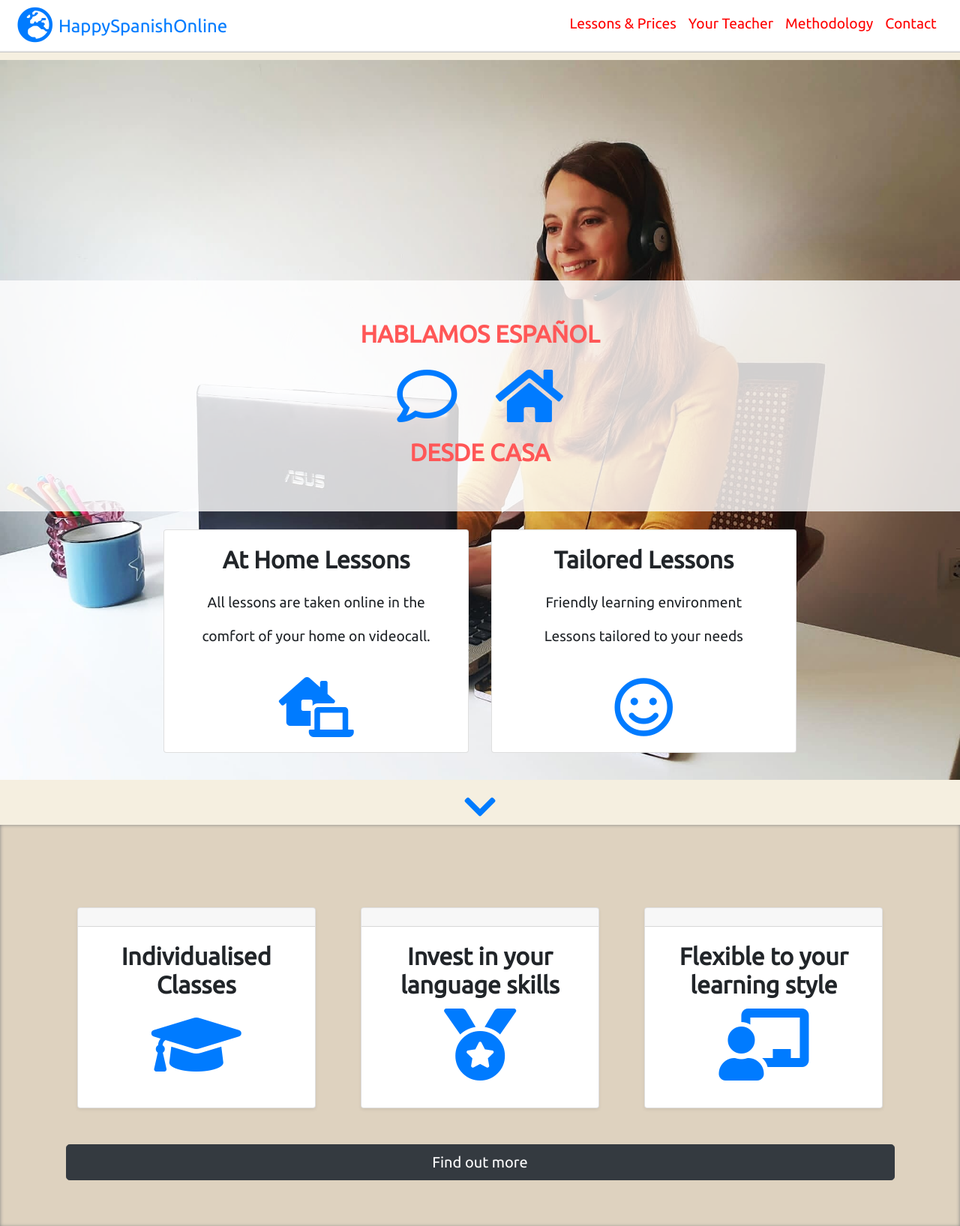
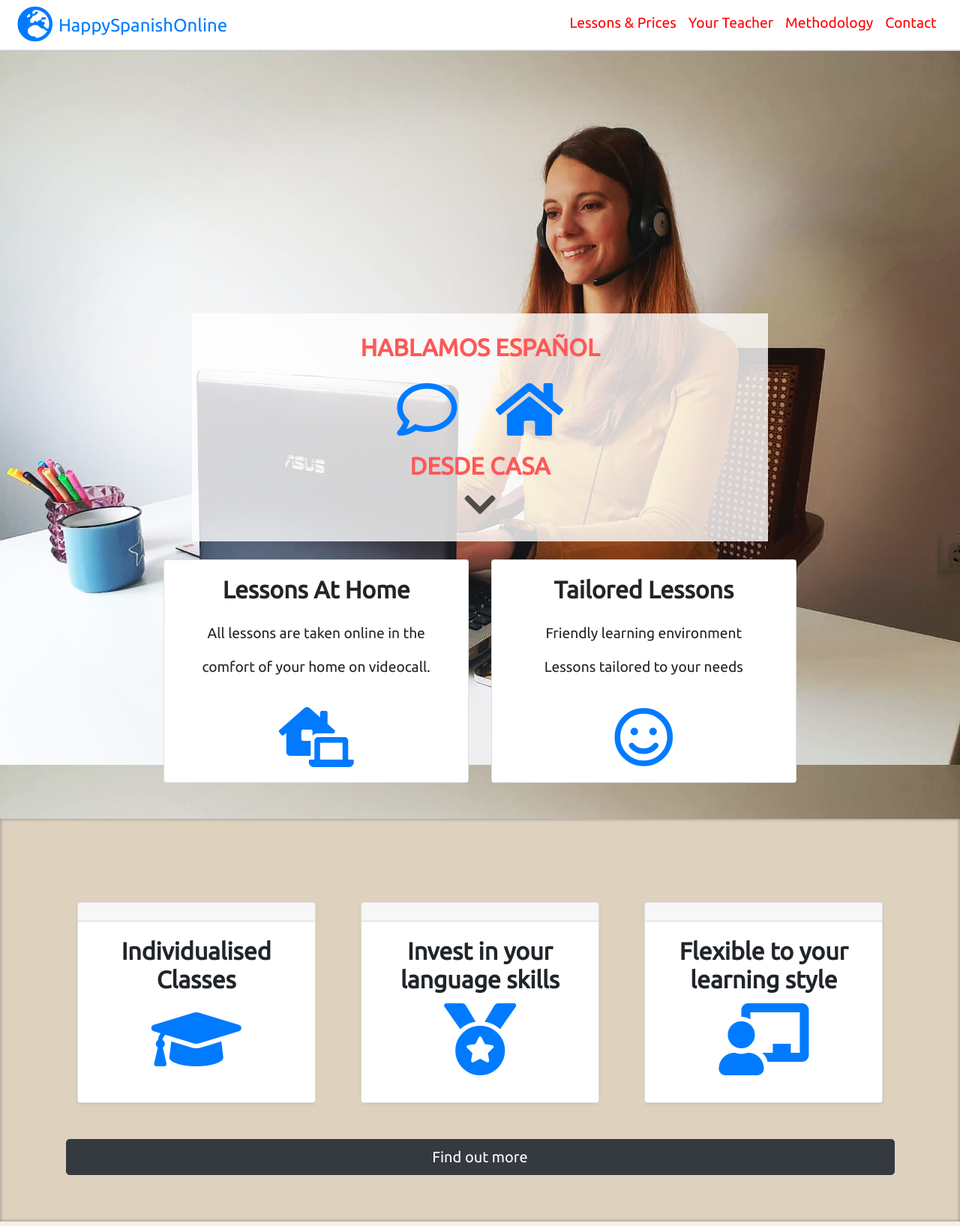
Before and after one commit to Samuroid/happyspanishonline, a PHP site: page / in a window 1280 px wide. Shown: the top 1635 px of the page at 75% size. Run offline with PHP 8.4, Linux system fonts and the light colour scheme; some libraries are stand-ins or nearby versions.

Commit message:
Homepage feature content amended. Pushed down the home-feature content to make Macarena's face more visible in the background photo. Styled for varying device/screen sizes.

```diff
--- a/css/styles.css
+++ b/css/styles.css
@@ -27,14 +27,11 @@ p, ul{
 .home-feature-container{ /* homepage feature image */
   text-align: center;
   background: url("../img/macarena-working.jpeg") no-repeat;
-  background-size: contain;
-  background-attachment: fixed;
-  background-origin: border-box;
-  background-position: top center;
-  margin-top: 60px;
 }
 .classes-feature-container{/* classes feature image */
   background: url("../img/nick-morrison-FHnnjk1Yj7Y-unsplash.jpg") no-repeat;
+}
+.home-feature-container, .classes-feature-container{
   background-size: cover;
   background-attachment: fixed;
   background-origin: border-box;
@@ -42,8 +39,9 @@ p, ul{
   margin-top: 60px;
 }
 .home-feature{
-  margin-top: 23%;
-  padding: 4%;
+  margin: 28% auto 0;
+  padding: 2%;
+  width: 60%;
   background-color: rgba(255, 255, 255, 0.8 );
   text-align: center;
 }
@@ -61,14 +59,10 @@ p, ul{
   position: relative;
   top: 50px;
 }
-.navbar-spacer{
-  margin-top: 80px;
+                      /* Utilities */
+.fa-chevron-down{
+  color: rgba(0,0,0,0.65);
 }
-.index-spacer{
-  margin-top: 16.5rem;
-}
-
-/* Utilities */
 i{
   color: var(--blue);
 }
@@ -94,7 +88,6 @@ i{
 .header{
     background-color: #fff;
     padding: 0 .5%;
-    height: 70px; /* fixed height */
     box-shadow: 0px -3px 3px -3px rgba(0,0,0,0.6) inset;
 }
 .brand-icon{
@@ -120,7 +113,6 @@ i{
   color: red;
   /* font-family: 'Montserrat', sans-saerif; */
 }
-
 .navbar-light .navbar-nav .nav-link:hover{
   text-decoration: underline;
 }
@@ -129,15 +121,12 @@ i{
 .ad-cards{
   padding: 5% 7%;
 }
-
 .ad-cards-icon:hover{
   opacity: 0.6;
 }
-
 .full-width{
   width: 100%;
 }
-
 
 /* Testimonials Section */
 
@@ -214,6 +203,10 @@ li{
     padding-top: 0;
     padding-left: 5px;
   }
+  .home-feature{
+    margin-top: 45%;
+    width: 80%;
+  }
   .navbar-nav{
     display: inline-block;
     margin: 0 auto;
@@ -226,10 +219,6 @@ li{
   }
   #footer img{
     width: 100%;
-  }
-  .home-feature-container, .classes-feature-container{
-    background-size: contain;
-    background-position: top;
   }
   .methodology-image{
     max-width: 370px;
--- a/index.php
+++ b/index.php
@@ -1,7 +1,7 @@
 <?php include "header.php"; ?>
 
   <section class="home-feature-container">
-    <div class="row navbar-spacer">
+    <div class="row">
       <div class="col">
       <div class="home-feature"><!-- transparent box div -->
 
@@ -10,16 +10,20 @@
         <i class="fas fa-home fa-5x red"></i>
         <h1 class="feature-title pt-3">Desde Casa</h1>
 
+        <a class="pt-4" href="#first-ad-cards">
+          <i class="fas fa-chevron-down fa-3x"></i>
+        </a>
+
       </div><!-- .centered-feature -->
     </div>
     </div><!-- /row -->
 
-    <div class="row card-group justify-content-center text-center">
+    <div id="first-ad-cards" class="row card-group justify-content-center text-center">
       <div class="col-lg-4">
         <div class="card mt-4">
           <div class="card-body">
 
-              <h2 class="card-title mb-4">At Home Lessons</h2>
+              <h2 class="card-title mb-4">Lessons At Home</h2>
               <p class="card-text">
                 All lessons are taken online in the
               </p>
@@ -27,7 +31,7 @@
                 comfort of your home on videocall.
               </p>
               <br  />
-              <i class="fas fa-laptop-house fa-5x yellow"></i>
+              <i class="fas fa-laptop-house fa-5x"></i>
 
           </div><!-- /card-body -->
         </div>
@@ -46,7 +50,7 @@
                 Lessons tailored to your needs
               </p>
               <br  />
-              <i class="far fa-smile fa-5x yellow"></i>
+              <i class="far fa-smile fa-5x"></i>
 
           </div><!-- /card-body -->
         </div><!-- /card -->
@@ -56,7 +60,6 @@
 
     <div class="row text-center">
       <div class="col pt-5">
-        <a class="a-link down-arrow" href="#ad-cards"><i class="fas fa-chevron-down fa-3x"></i></a>
       </div>
     </div>
 </section><!-- #feature-container -->
```
